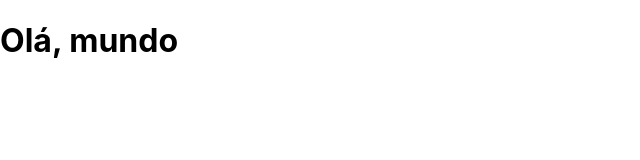
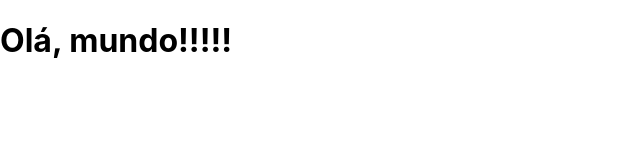
Before and after one commit to SQUAD-34-FCamara/Frontend, a React (Create React App) app: page / in a window 1280 px wide. Shown: the top 160 px of the page, without its empty margins (0-640 px from the left). Built offline with nearby package versions, Linux system fonts and the light colour scheme.

Commit message:
Alteracao teste de build

```diff
--- a/src/App.js
+++ b/src/App.js
@@ -4,7 +4,7 @@ function App() {
   return (
     <div className="App">
       <header className="App-header">
-        <h1>Olá, mundo</h1>
+        <h1>Olá, mundo!!!!!</h1>
       </header>
     </div>
   );
```
